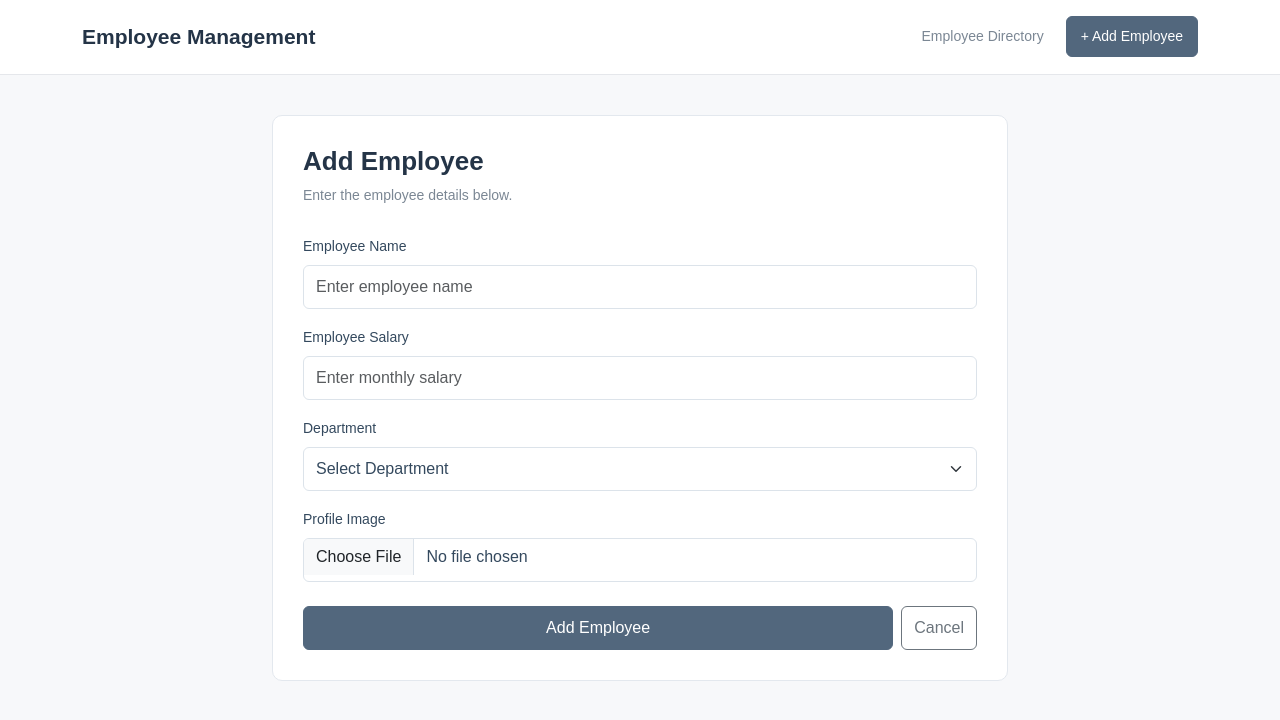
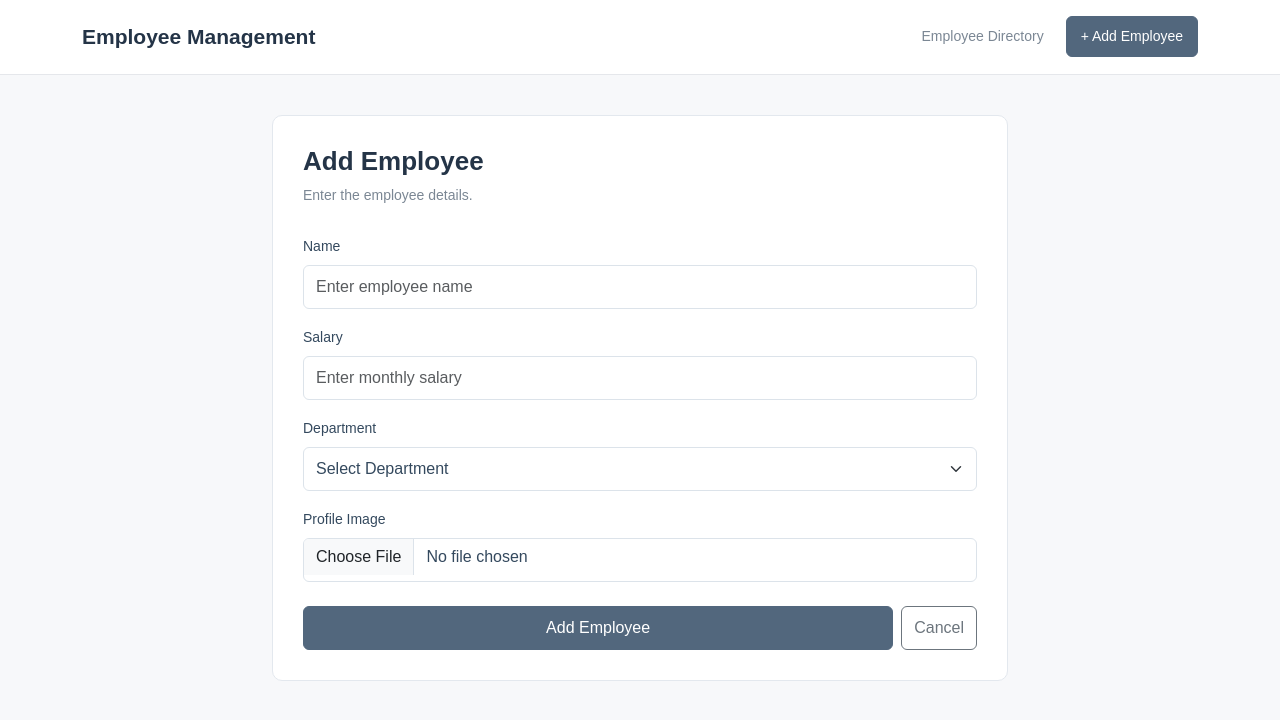
Before and after one commit to mihir-baldaniya/employee-CRUD, a React (Vite) app in the folder Frontend/: page /insert in a window 1280 px wide. Shown: the top 720 px of the page. Built offline with nearby package versions, Linux system fonts and the light colour scheme.

Commit message:
change in insert form

```diff
--- a/Frontend/src/pages/InsertEmployee.jsx
+++ b/Frontend/src/pages/InsertEmployee.jsx
@@ -81,13 +81,13 @@ function InsertEmployee() {
     <Container className="insert-container">
       <div className="insert-card">
         <h2>{title} Employee</h2>
-        <p className="insert-description">Enter the employee details below.</p>
+        <p className="insert-description">Enter the employee details.</p>
 
         {error && <Alert variant="danger">{error}</Alert>}
 
         <Form onSubmit={handleSubmit}>
           <Form.Group className="mb-3">
-            <Form.Label>Employee Name</Form.Label>
+            <Form.Label>Name</Form.Label>
             <Form.Control
               name="EmployeeName"
               placeholder="Enter employee name"
@@ -98,7 +98,7 @@ function InsertEmployee() {
           </Form.Group>
 
           <Form.Group className="mb-3">
-            <Form.Label>Employee Salary</Form.Label>
+            <Form.Label>Salary</Form.Label>
             <Form.Control
               type="number"
               name="EmployeeSalary"
```
